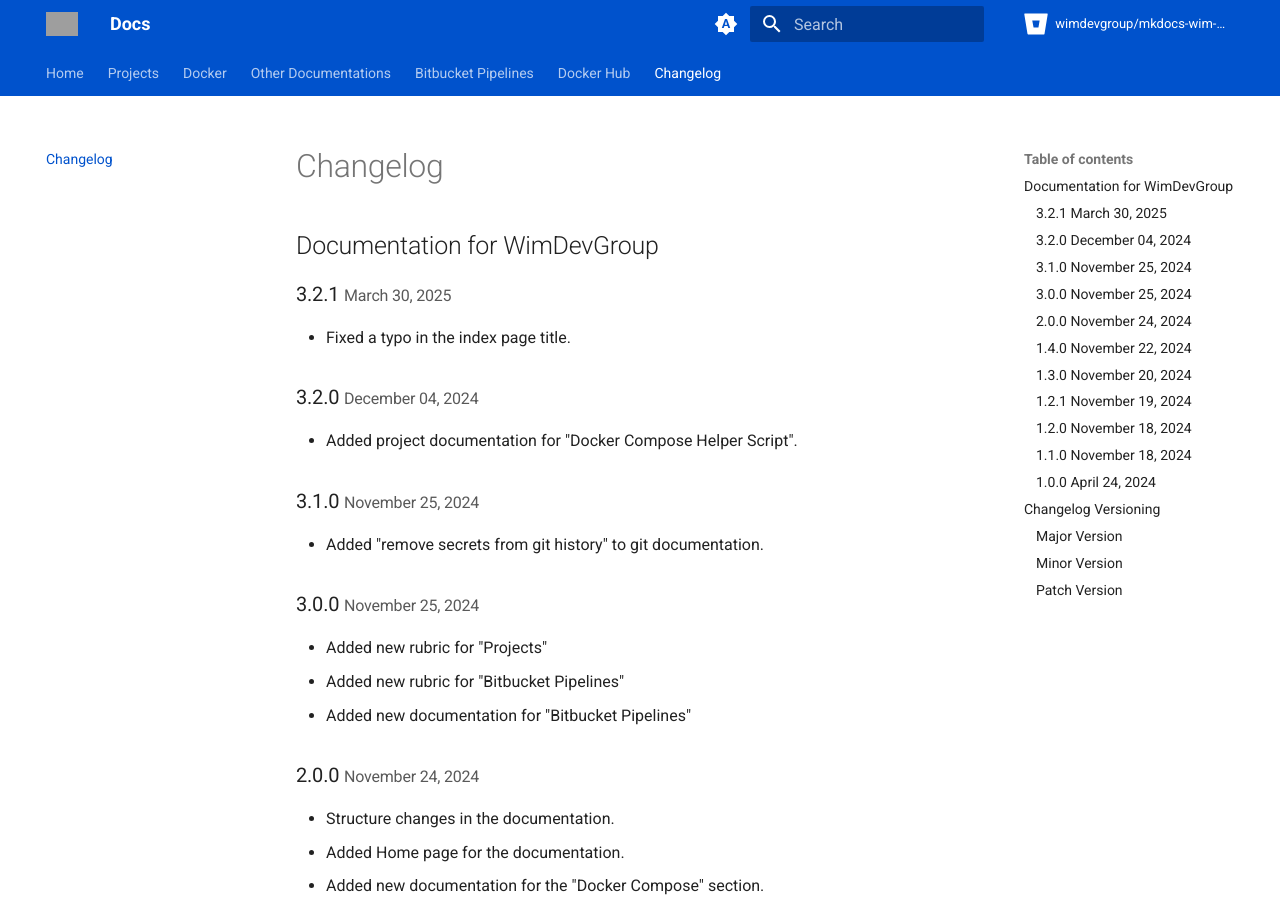
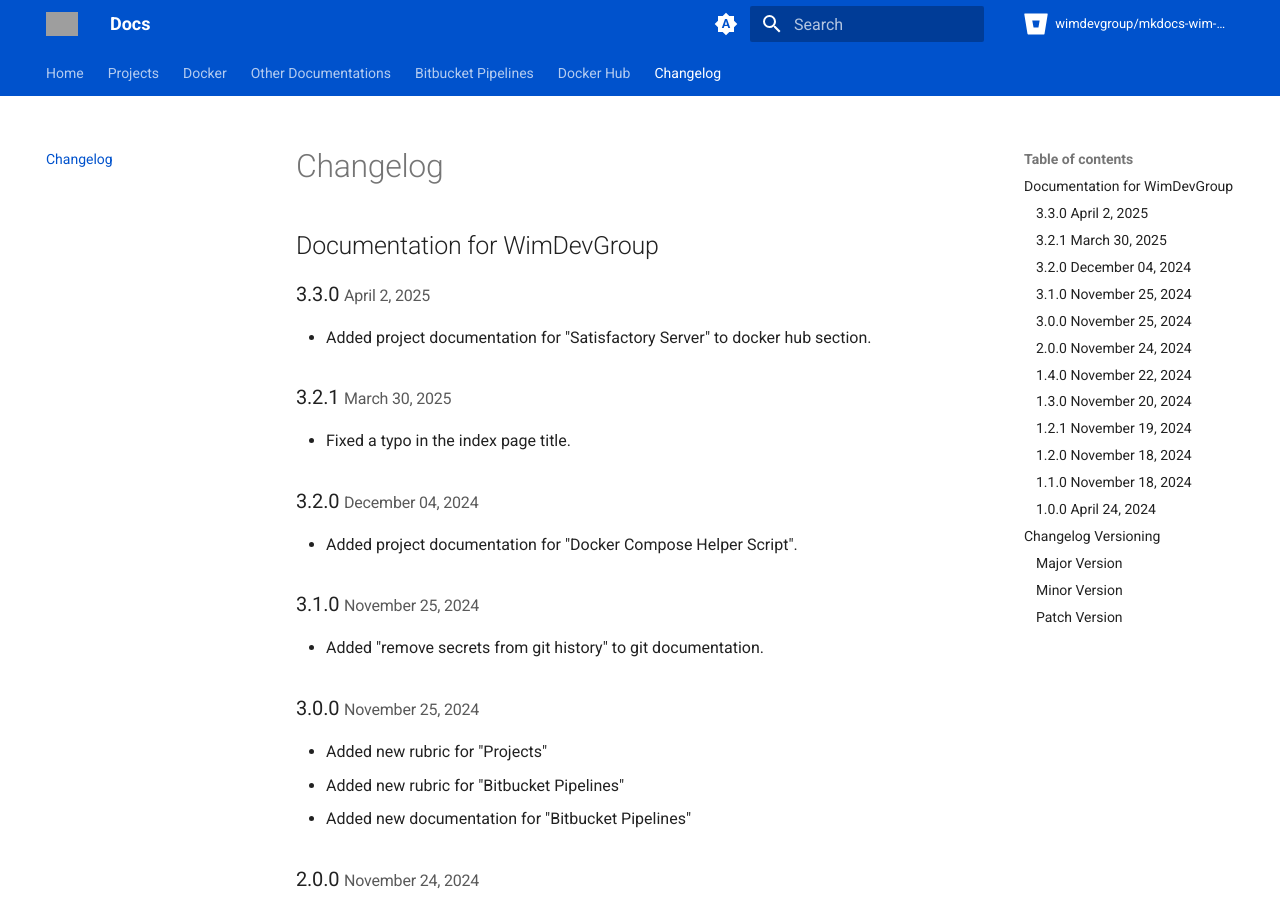
Before and after one commit to wimwenigerkind/mkdocs-wim-wenigerkind, an MkDocs documentation site: the page built from docs/docs/changelog.md, in a window 1280 px wide and 900 px high. Built offline with MkDocs 1.6.1 and Material for MkDocs 9.7.7, drawn with Linux system fonts in a browser that asks for light colours; some of the changed text lies outside the part shown; grey boxes are pictures that could not be loaded.

Commit message:
Add documentation for my satisfactory server docker image

```diff
--- a/docs/docs/changelog.md
+++ b/docs/docs/changelog.md
@@ -1,6 +1,10 @@
 # Changelog
 
 ## Documentation for WimDevGroup
+
+### 3.3.0 <small>April 2, 2025</small> { id="3.3.0" }
+
+- Added project documentation for "Satisfactory Server" to docker hub section.
 
 ### 3.2.1 <small>March 30, 2025</small> { id="3.2.1" }
 
--- a/docs/mkdocs.yml
+++ b/docs/mkdocs.yml
@@ -91,4 +91,5 @@ nav:
           - Docker Hub: docker-hub/docker-hub.md
           - Symfony 7 Pipeline: docker-hub/symfony-7-pipeline.md
           - Minecraft Server: docker-hub/minecraft.md
+          - Satisfactory Server: docker-hub/satisfactory-server.md
     - Changelog: changelog.md
```
Also changed, not shown: docs/docs/docker-hub/satisfactory-server.md (added, +22 -0 lines).
